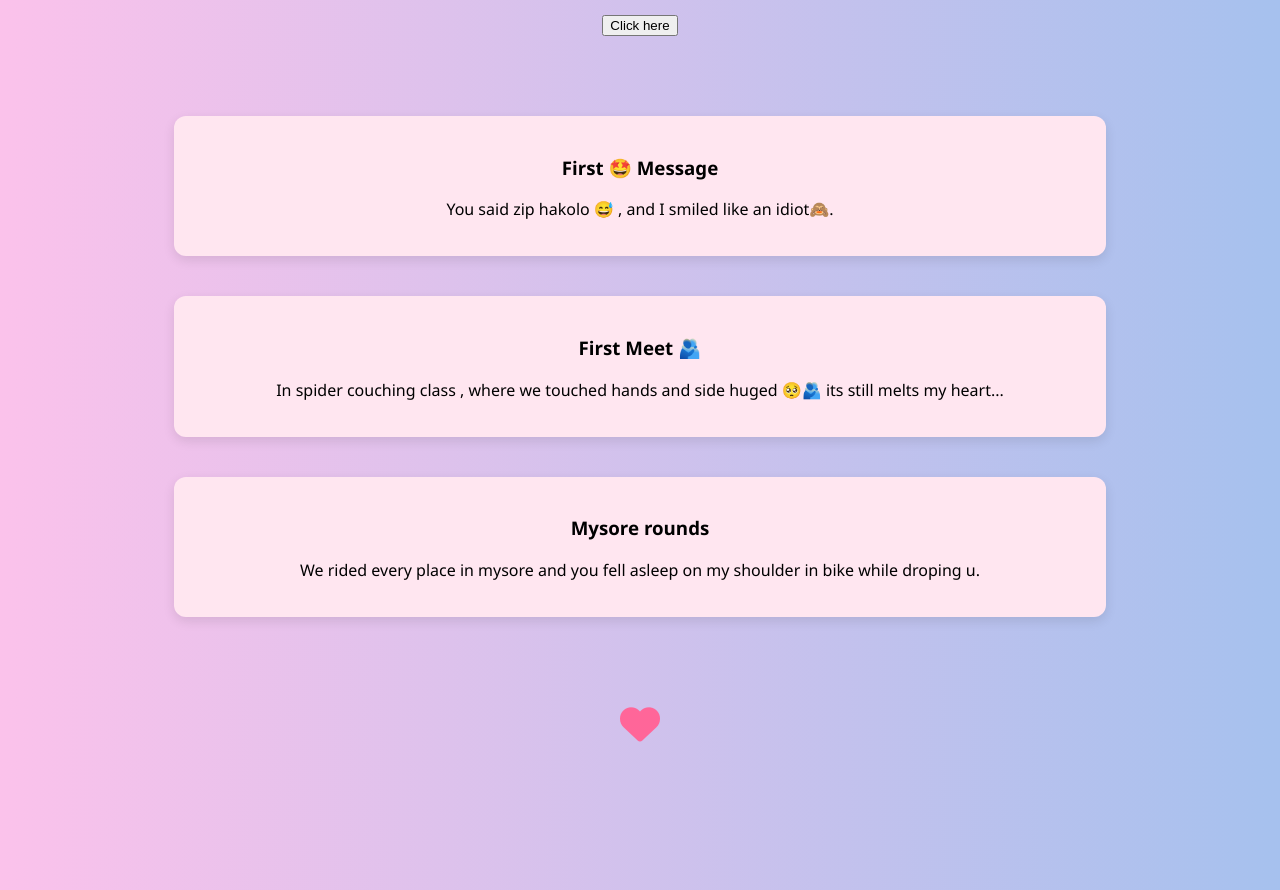
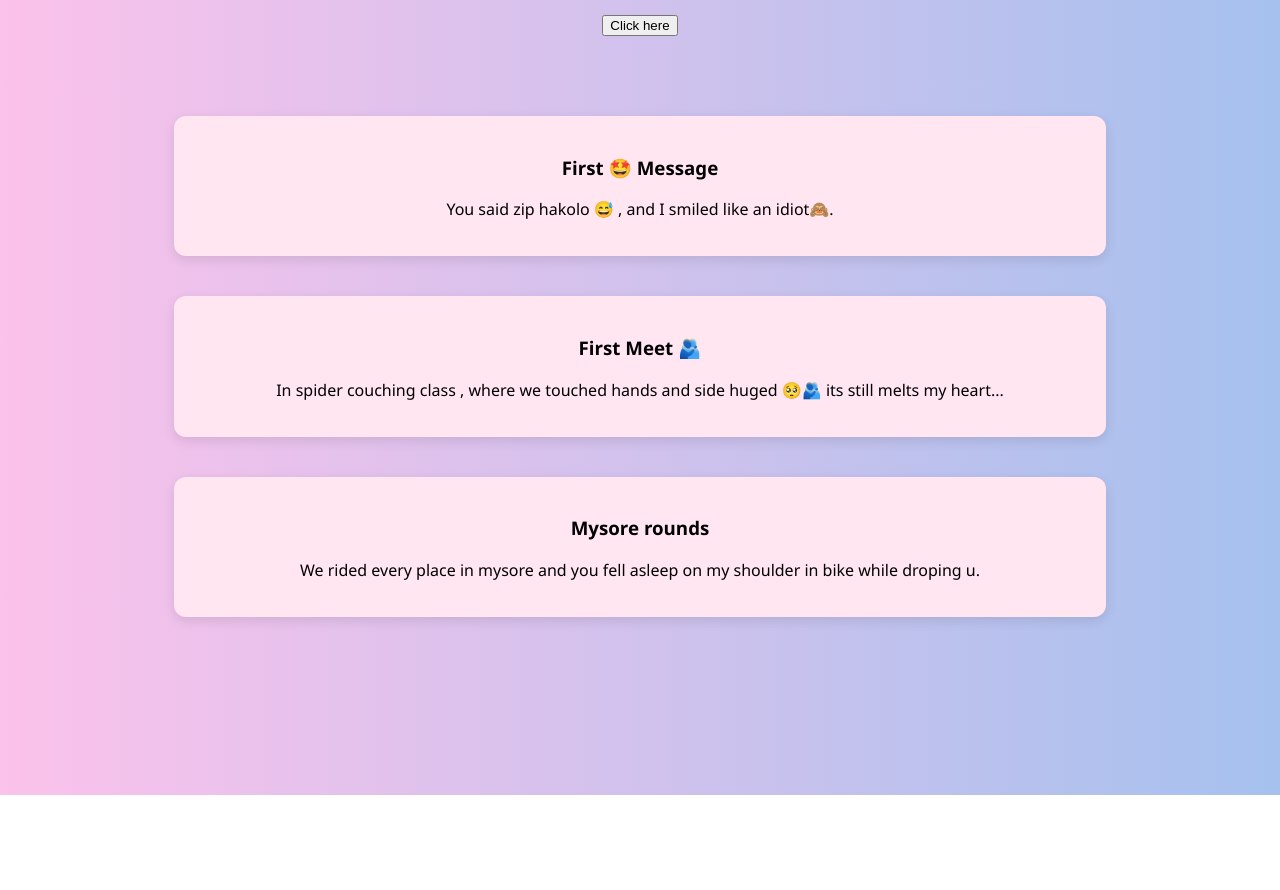
Before and after one commit to Rajesh959-star/Pro-to-hima, a plain HTML site: page index.html in a window 1280 px wide. Shown: the part 169-1059 px from the top of the page. After the commit the page ends 964 px from the top, so only its background shows below. Drawn offline with nearby package versions, Linux system fonts and the light colour scheme.

Commit message:
Update index.html

```diff
--- a/index.html
+++ b/index.html
@@ -19,8 +19,7 @@
   <div class="hearts"></div>
 <script>
   const heartsContainer = document.querySelector(".hearts");
-
-  function createHeart() {
+ function createHeart() {
     const heart = document.createElement("div");
     heart.classList.add("heart");
     heart.style.left = Math.random() * 100 + "vw";
@@ -61,8 +60,7 @@
 </script>
 
   <!-- Add more timeline items here -->
-<a href="page2.html" class="next-icon" title="Go to next page">
-  <i class="fas fa-heart"></i>
+
 </a>
 </section>
 </body>
```
